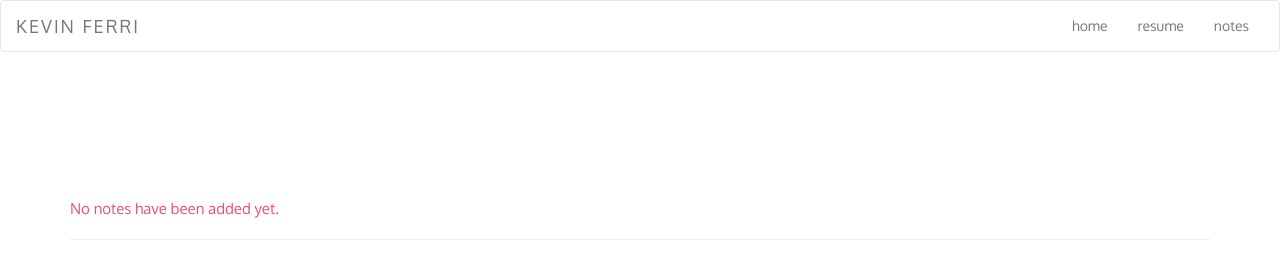
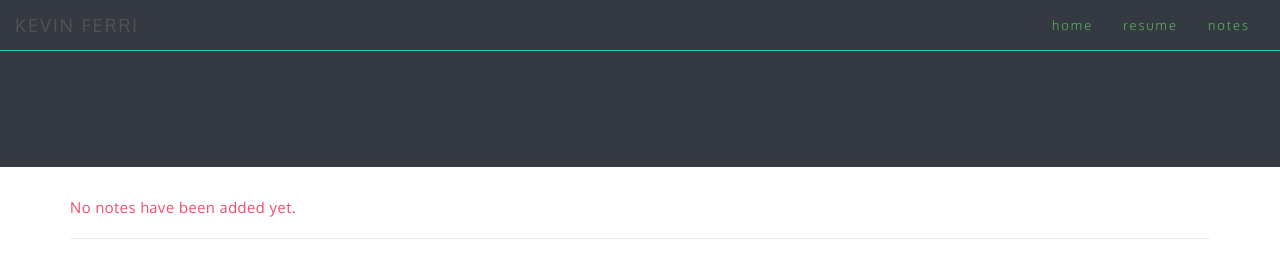
Before and after one commit to kevinferri/kevinferri.com, a website: page views/notes/index.html in a window 1280 px wide. Drawn offline with nearby package versions, Linux system fonts and the light colour scheme; files that its build step writes are made by us from their sources.

Commit message:
Update styles

```diff
--- a/public/stylesheets/style.css
+++ b/public/stylesheets/style.css
@@ -1,10 +1,9 @@
-
 body {
   font-family: 'Oxygen', sans-serif;
 }
 
 a {
-  color: rgb(41, 182, 246);
+  color: #22c7ca;
 }
 
 a:hover {
@@ -12,14 +11,28 @@ a:hover {
   text-decoration: none;
 }
 
-.jumbotron h1 {
+.jumbotron h1,
+.jumbotron h2 {
   font-family: 'Roboto Slab', serif;
   font-weight: 300;
 }
 
 .navbar {
-  background: #ffffff;
-  font-weight: 400;
+  background: rgb(53, 57, 66);
+  border: none;
+  border-bottom: .1rem solid #22c7ca;
+  border-radius: 0;
+  letter-spacing: .2rem;
+  font-size: 1.3rem;
+  font-weight: 300;
+}
+
+.navbar-default .navbar-nav>li>a {
+  color: #5cb85c;
+}
+
+.navbar-default .navbar-nav>li>a:hover {
+  color: #5cb85c;
 }
 
 .navbar .navbar-brand {
@@ -28,12 +41,14 @@ a:hover {
 }
 
 .jumbotron {
-  background: #ffffff;
+  background: rgb(53, 57, 66);
+  color: rgb(230, 230, 230);
   margin-top: -20px;
 }
 
 .container {
   font-size: 1.5rem;
+  letter-spacing: .06rem;
 }
 
 .error {
```
